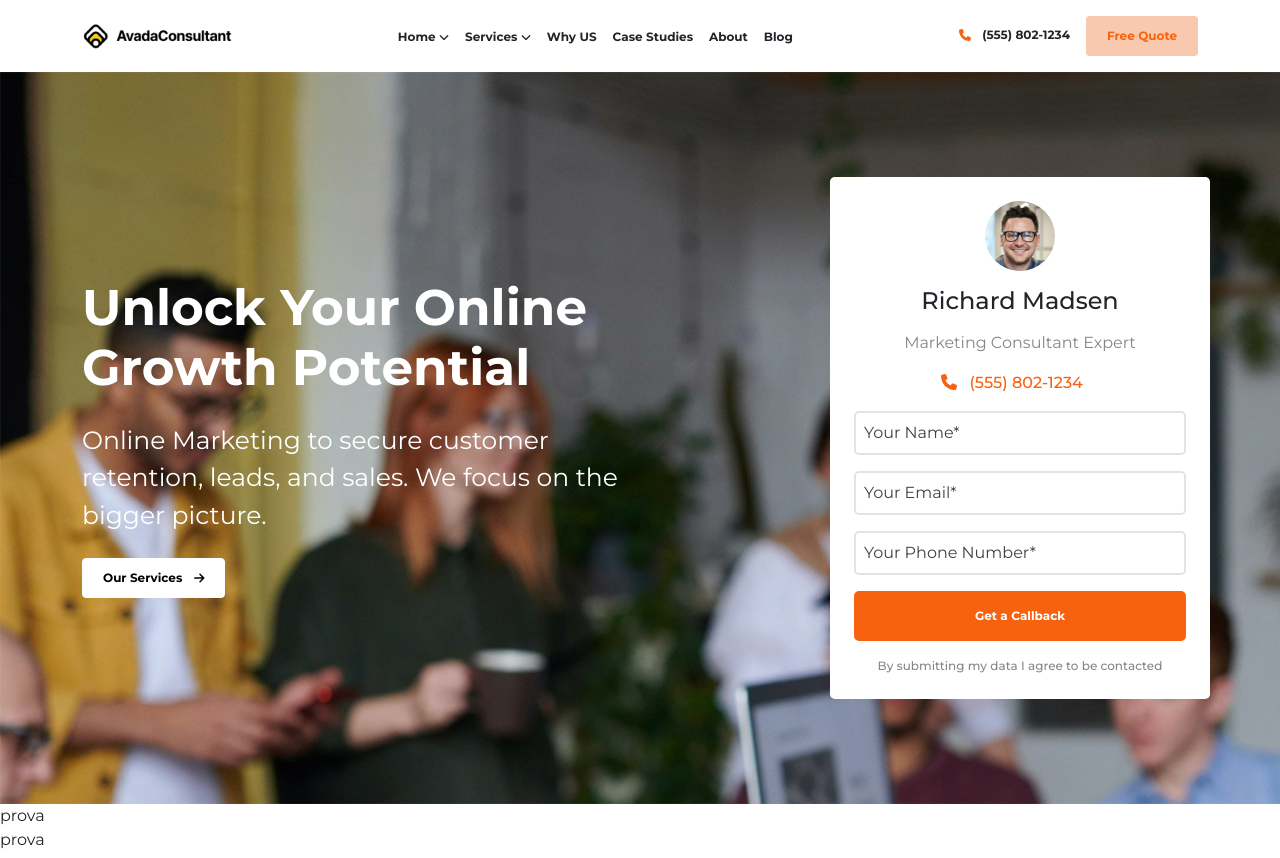
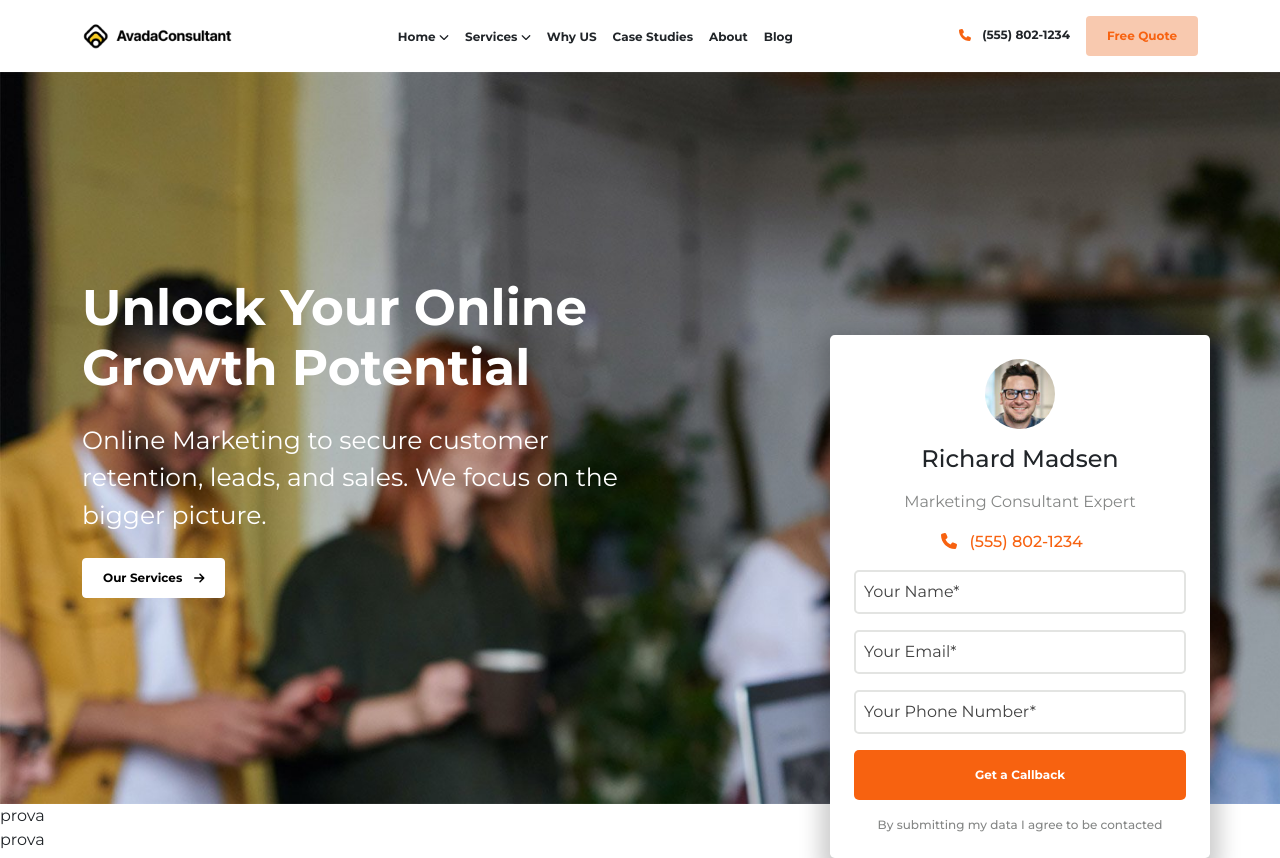
Before and after one commit to Ciro97cu/proj-html-vuejs, a Vue app: page / in a window 1280 px wide. Built offline with nearby package versions, Linux system fonts and the light colour scheme.

Commit message:
added box shadow

```diff
--- a/src/components/JumboAvada.vue
+++ b/src/components/JumboAvada.vue
@@ -74,6 +74,7 @@ export default {
 
   .row {
     min-height: 700px;
+    position: relative;
 
     .col-sm-6 {
       h1 {
@@ -91,6 +92,10 @@ export default {
     }
 
     .col-sm-4 {
+      position: absolute;
+      bottom: -10%;
+      right: 0;
+      box-shadow: 0px 10px 21px 10px rgba(0, 0, 0, 0.2);
       .wrapper_img {
         width: 70px;
       }
```
